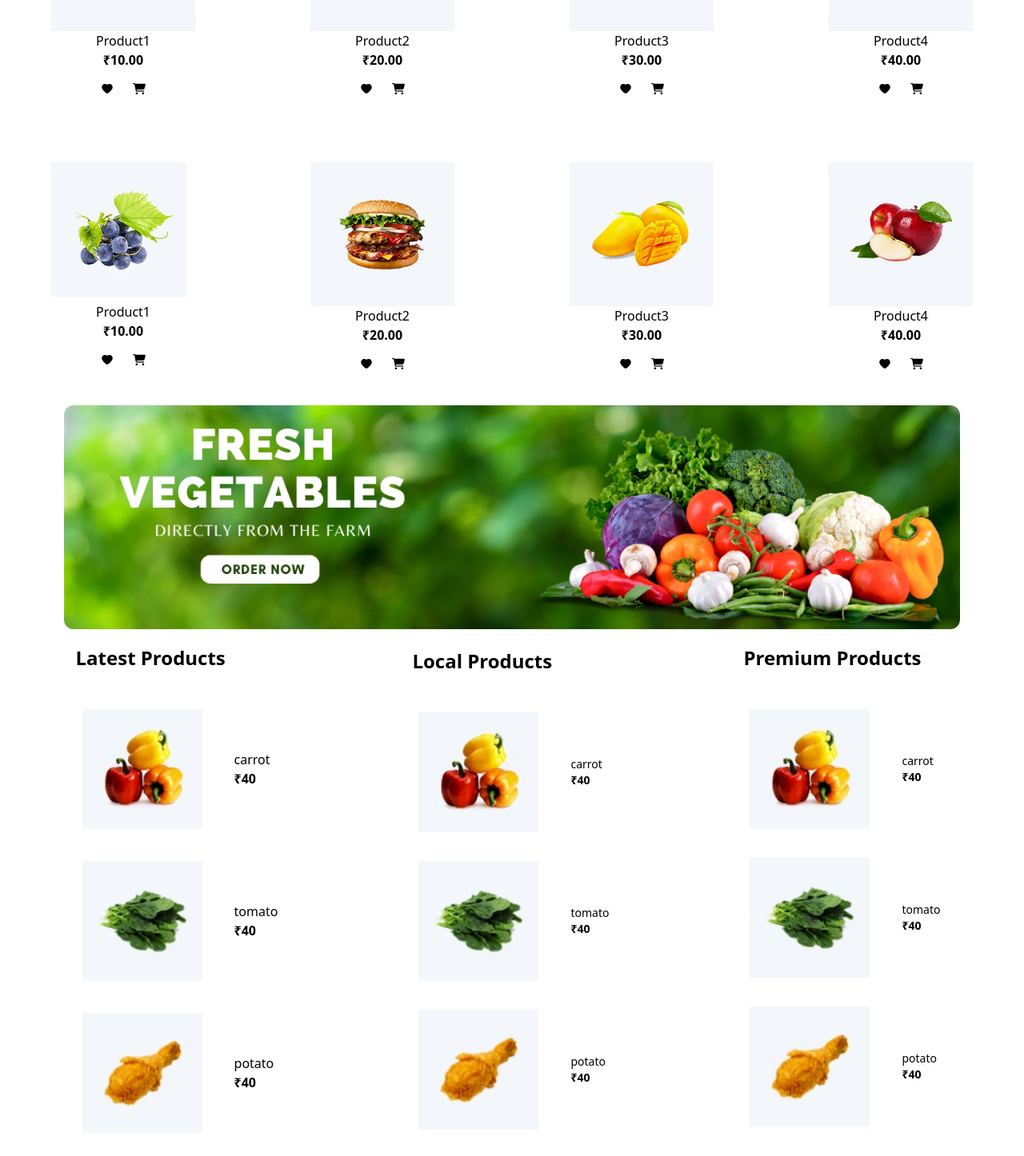
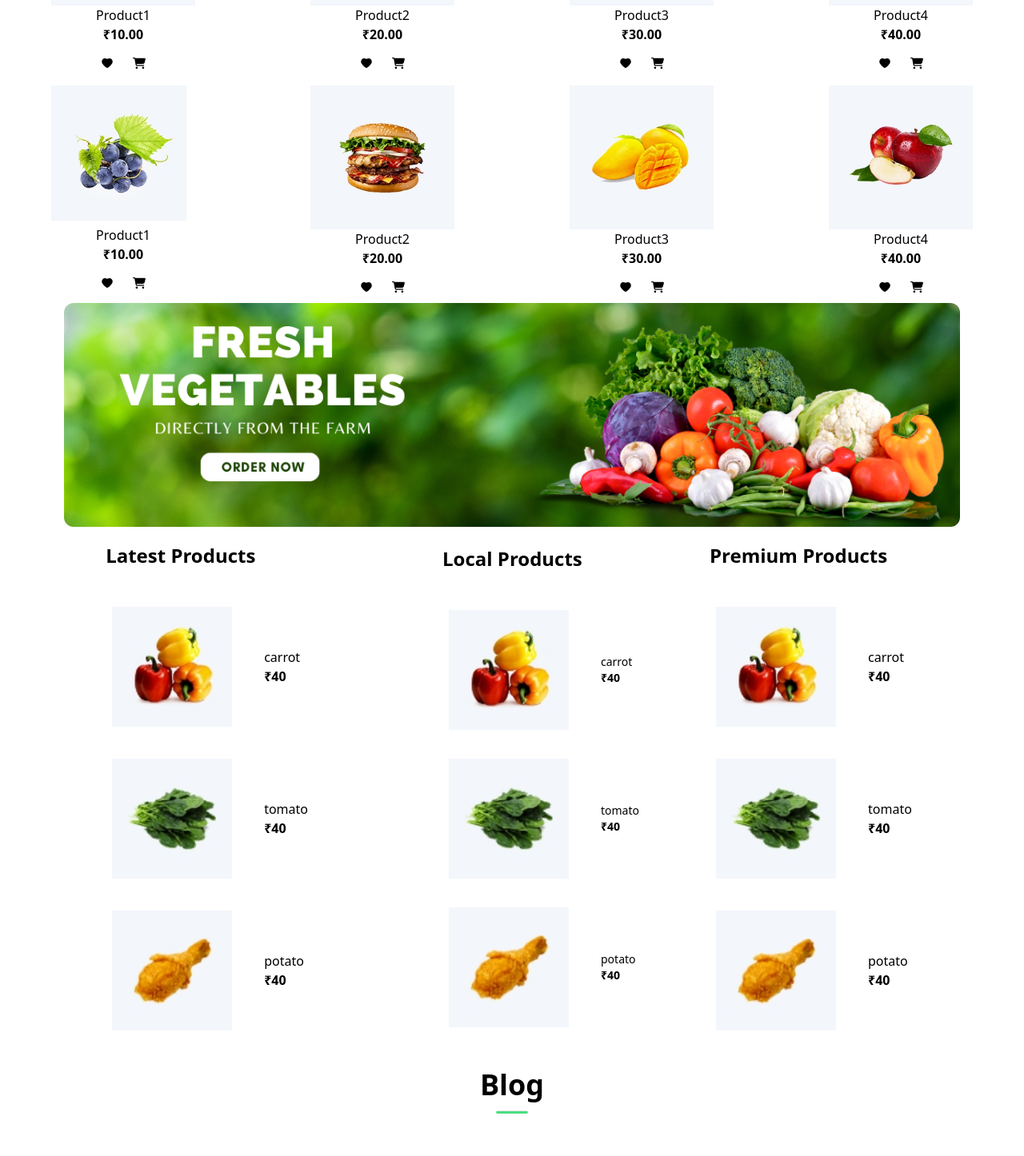
Before and after one commit to Arjun-Rao-student/vite-project, a React (Vite) app: page / in a window 1280 px wide. Shown: the part 984-2430 px from the top of the page at 80% size. Built offline with nearby package versions, Linux system fonts and the light colour scheme.

Commit message:
add resp

```diff
--- a/src/component/Dup_Featured.jsx
+++ b/src/component/Dup_Featured.jsx
@@ -4,7 +4,7 @@ import { FaCartShopping } from "react-icons/fa6";
 function Dup_Featured(props ) {
   return (
     <div>
-         <div className='flex flex-row justify-center m-8 gap-x-5 '>
+         <div className='flex flex-row justify-center '>
         <div className='flex flex-col '>
        <img src={props.img} alt={props.alt} width={180} height={180} />
         <p className='flex justify-center'>{props.name}</p>
--- a/src/component/Showcase.jsx
+++ b/src/component/Showcase.jsx
@@ -33,21 +33,21 @@ function Showcase(props) {
         </div>
       </div>
 
-      <div className="flex flex-row gap-5 justify-around horizontal-scroll-container ml-20 text-sm">
+
         <div>
           <h2 className=" justify-around font-bold text-2xl">
             Premium Products
           </h2>
-          <div className="flex flex-row scroll-auto w-64">
+
             <div className="flex flex-col mt-10">
               <Dup_showcase img="../sample_cart/Cap.jpg" item="carrot" itemprice="40" /><br />
               <Dup_showcase img="../sample_cart/leaf.jpg" item="tomato" itemprice="40" /><br />
               <Dup_showcase img="../sample_cart/piece.jpg" item="potato" itemprice="40" />
             </div>
-        </div>
+
       </div>
       </div>
-      </div>
+
       </>
   );
 }
```
